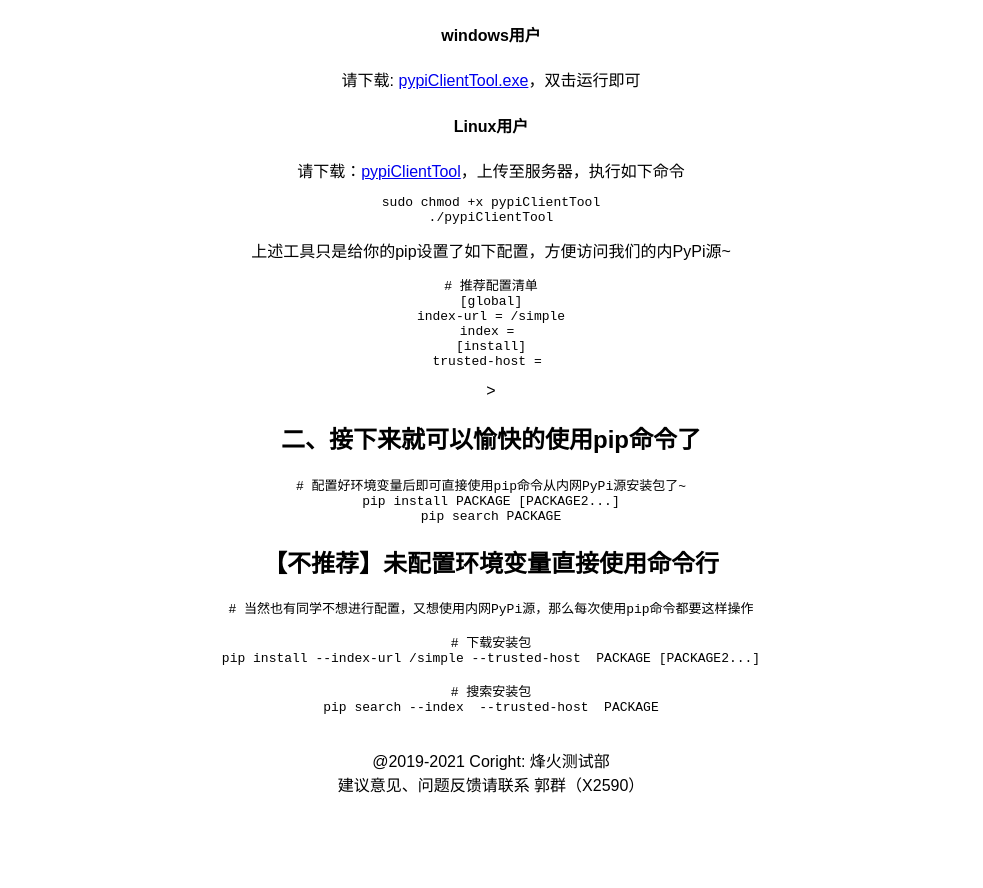
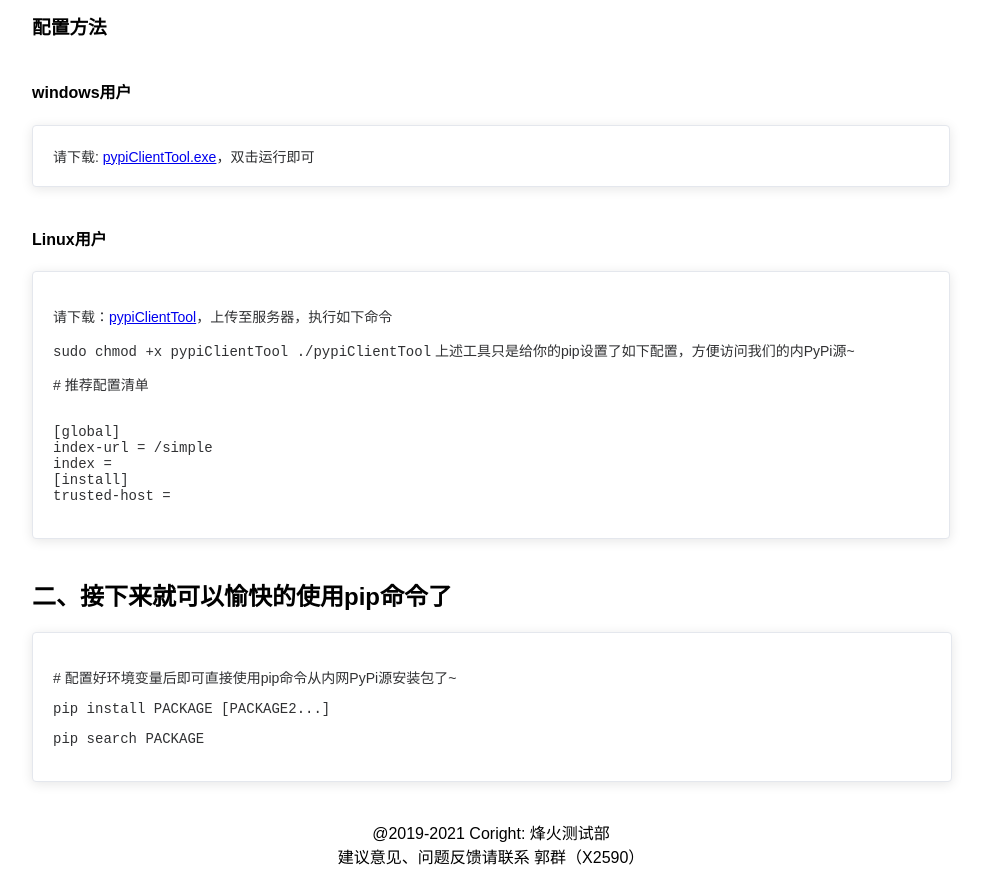
Before and after one commit to PyPiManager/pypimanager-frontend, a Vue app: page /guide in a window 1280 px wide. Shown: the part 244-1132 px from the top of the page, without its empty margins (149-1132 px from the left). Before the commit the page ends 1060 px from the top, so only its background shows below. Built offline with nearby package versions, Linux system fonts and the light colour scheme.

Commit message:
完成用户指导页面布局

```diff
--- a/src/App.vue
+++ b/src/App.vue
@@ -48,6 +48,5 @@
   font-family: "PingFang SC", sans-serif;
   -webkit-font-smoothing: antialiased;
   -moz-osx-font-smoothing: grayscale;
-  text-align: center;
 }
 </style>
--- a/src/components/Footer.vue
+++ b/src/components/Footer.vue
@@ -1,7 +1,9 @@
 <template>
-  <span>@2019-2021 Coright: 烽火测试部</span>
-  <br />
-  <span>建议意见、问题反馈请联系 郭群（X2590）</span>
+  <div id="foot">
+    <span>@2019-2021 Coright: 烽火测试部</span>
+    <br />
+    <span>建议意见、问题反馈请联系 郭群（X2590）</span>
+  </div>
 </template>
 
 <script>
@@ -10,4 +12,8 @@
 };
 </script>
 
-<style scope></style>
+<style scope>
+#foot {
+  text-align: center;
+}
+</style>
--- a/src/views/Guide.vue
+++ b/src/views/Guide.vue
@@ -1,45 +1,69 @@
 <template>
-  <div class="guide">
+  <el-row :justify="start">
+    <el-col :span="18" :push="3" class="title">
       <h1>如何使用PyPi Manager</h1>
+    </el-col>
+    <el-col :span="18" :push="3" class="title">
       <h2>一、PyPi客户端配置</h2>
+    </el-col>
+    <el-col :span="18" :push="3" class="title">
       <h3>配置方法</h3>
+    </el-col>
+    <el-col :span="18" :push="3" class="title">
       <h4>windows用户</h4>
+    </el-col>
+    <el-col :span="18" :push="3" class="title">
+      <el-card class="box-card text item">
+        <div class="content">
           请下载:
           <a
             href="http://172.16.111.6/X2590/pypiClientTool/uploads/4799db10a5d315edbceddcde58b411be/pypiClientTool.exe"
             >pypiClientTool.exe</a
           >，双击运行即可
+        </div>
+      </el-card>
+    </el-col>
+    <el-col :span="18" :push="3" class="title">
       <h4>Linux用户</h4>
+    </el-col>
+    <el-col :span="18" :push="3" class="title">
+      <el-card class="box-card text item">
+        <div class="content">
+          <p>
             请下载：<a
               href="http://172.16.111.6/X2590/pypiClientTool/uploads/527b9bf35fa4f23aca292dba346479ce/pypiClientTool"
               >pypiClientTool</a
             >，上传至服务器，执行如下命令
-    <pre><code>sudo chmod +x pypiClientTool
-./pypiClientTool</code></pre>
-
+          </p>
+          <code>sudo chmod +x pypiClientTool ./pypiClientTool</code>
           上述工具只是给你的pip设置了如下配置，方便访问我们的内PyPi源~
-
-    <pre><code># 推荐配置清单
+          <p># 推荐配置清单</p>
+          <pre><code>
 [global]
 index-url = {{ pypi_server }}/simple
 index = {{ pypi_server }}
 [install]
 trusted-host = {{ pypi_host }}</code></pre>
-    >
+        </div>
+      </el-card>
+    </el-col>
+    <el-col :span="18" :push="3" class="title">
       <h2>二、接下来就可以愉快的使用pip命令了</h2>
-    <pre><code># 配置好环境变量后即可直接使用pip命令从内网PyPi源安装包了~
-pip install PACKAGE [PACKAGE2...]
-pip search PACKAGE</code></pre>
-    <h2>【不推荐】未配置环境变量直接使用命令行</h2>
-
-    <pre><code># 当然也有同学不想进行配置，又想使用内网PyPi源，那么每次使用pip命令都要这样操作
-
-# 下载安装包
-pip install --index-url {{ pypi_server }}/simple --trusted-host {{ pypi_host }} PACKAGE [PACKAGE2...]
-
-# 搜索安装包
-pip search --index {{ pypi_server }} --trusted-host {{ pypi_host }} PACKAGE</code></pre>
+    </el-col>
+    <el-col :span="18" :push="3">
+      <el-card class="box-card text item">
+        <div class="content">
+          <p># 配置好环境变量后即可直接使用pip命令从内网PyPi源安装包了~</p>
+          <div>
+            <code>
+              <p>pip install PACKAGE [PACKAGE2...]</p>
+              <p>pip search PACKAGE</p>
+            </code>
           </div>
+        </div>
+      </el-card>
+    </el-col>
+  </el-row>
 </template>
 
 <script>
@@ -51,4 +75,30 @@
 };
 </script>
 
-<style scoped></style>
+<style scoped>
+.title {
+  display: flex;
+  justify-content: flex-start;
+}
+
+.content {
+}
+
+.code {
+  background-color: bisque;
+}
+
+.text {
+  font-size: 14px;
+}
+
+.item {
+  margin-bottom: 18px;
+}
+
+.box-card {
+  width: 100%;
+  display: flex;
+  justify-content: flex-start;
+}
+</style>
```
Lines whose indentation alone changed are shown as unchanged.
